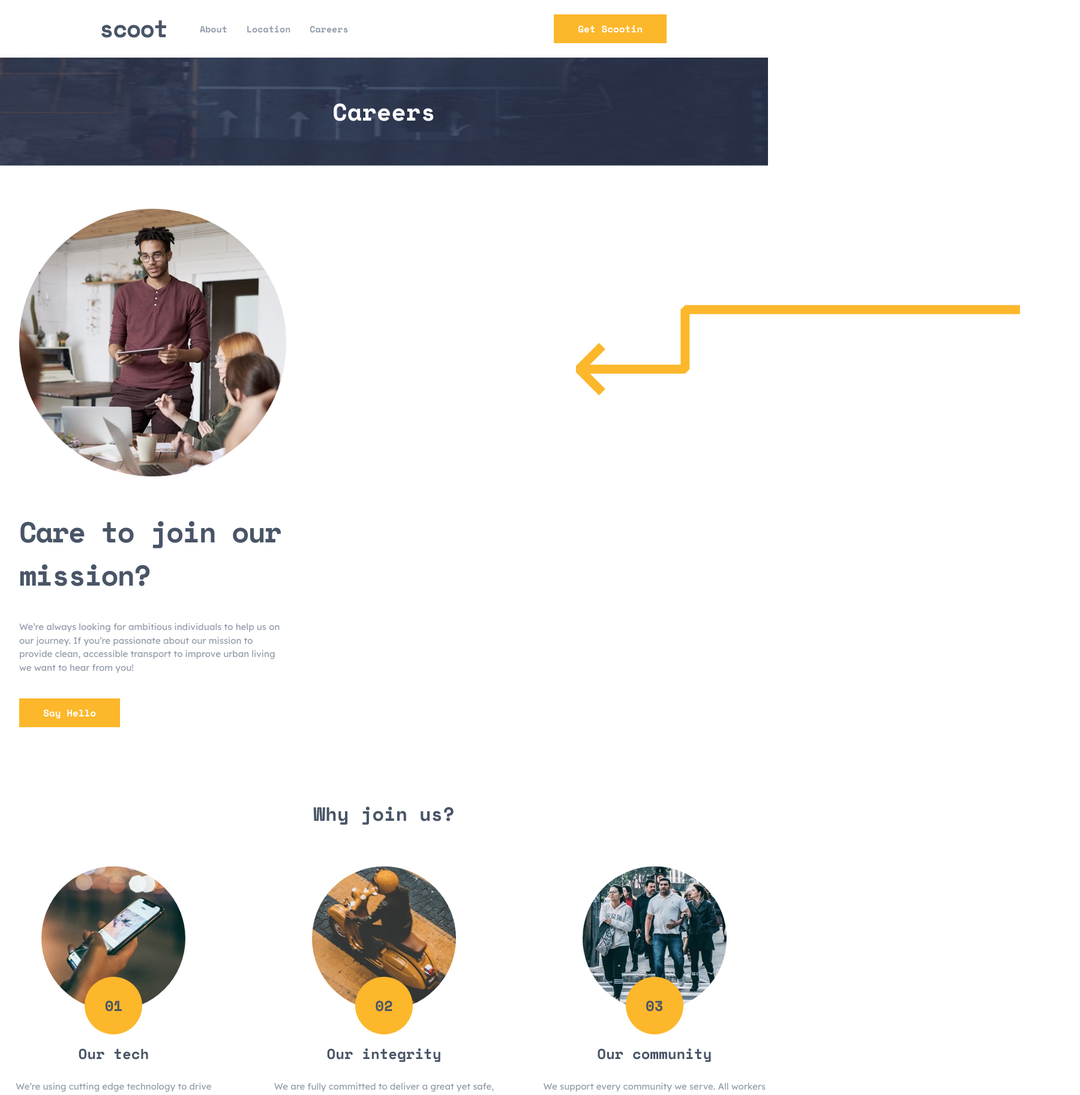
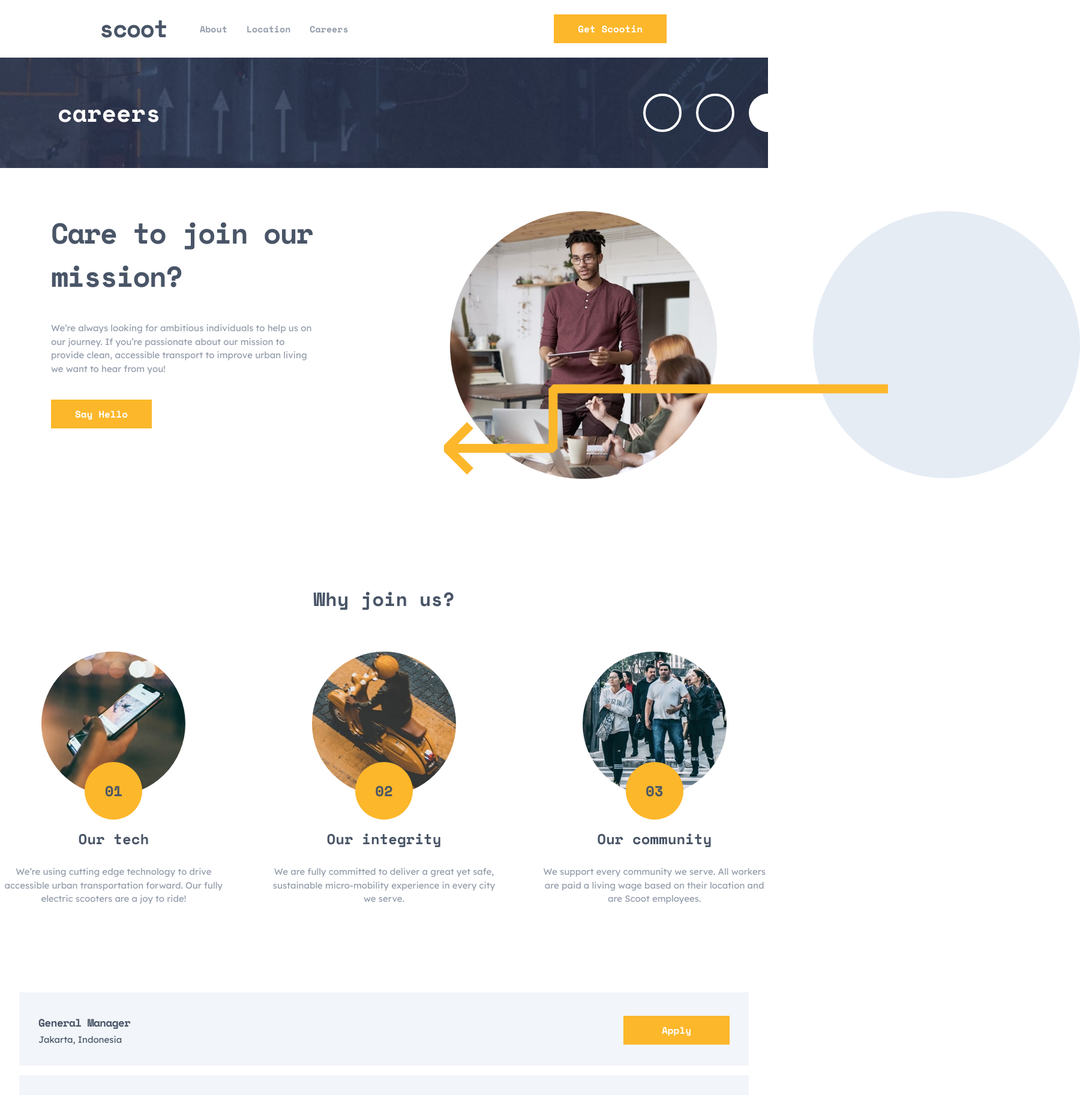
Before and after one commit to nikanoza/scoot-app, a React (Vite) app: page /careers in a window 1280 px wide. Shown: the top 1825 px of the page at 60% size, 1800 px wide, since content can reach past the window. Built offline with nearby package versions, Linux system fonts and the light colour scheme.

Commit message:
style: make careers page tablet responsive

```diff
--- a/src/components/careers/Employee.tsx
+++ b/src/components/careers/Employee.tsx
@@ -5,14 +5,16 @@ type PropsType = {
 
 const Employee: React.FC<PropsType> = ({ address, position }) => {
   return (
-    <div className="pt-9 pb-8 px-8 bg-light w-full flex flex-col items-center">
+    <div className="pt-9 pb-8 px-8 bg-light w-full flex flex-col md:flex-row md:justify-between items-center">
+      <div className="w-full">
         <h3 className="mono font-bold text-semi-gray text-lg tracking-[-0.804px]">
           {position}
         </h3>
         <h4 className="lexend font-normal text-semi-gray text-[15px] mt-1">
           {address}
         </h4>
-      <button className="w-full py-3 bg-yellow mono font-bold text-base text-white border-none mt-4">
+      </div>
+      <button className="w-full md:px-16 md:w-fit py-3 bg-yellow mono font-bold text-base text-white border-none mt-4 md:mt-0">
         Apply
       </button>
     </div>
--- a/src/components/careers/Employees.tsx
+++ b/src/components/careers/Employees.tsx
@@ -32,7 +32,7 @@ const Employees = () => {
     <div className="w-full mt-36">
       <ul className="w-full flex flex-col gap-4 px-8">
         {employees.map((employee) => (
-          <Employee key={employee.address} {...employee} />
+          <Employee key={employee.position} {...employee} />
         ))}
       </ul>
     </div>
--- a/src/index.css
+++ b/src/index.css
@@ -52,6 +52,14 @@ body {
     background-image: url(./assets/images/careers-location-hero-mobile.jpg);
     background-size: 100% 100%;
   }
+  .careers-hero-tablet {
+    background-image: url(./assets/images/careers-locations-hero-tablet.jpg);
+    background-size: 100% 100%;
+  }
+  .careers-hero-desktop {
+    background-image: url(./assets/images/careers-locations-hero-desktop.jpg);
+    background-size: 100% 100%;
+  }
   .footer-mobile {
     background-image: url(./assets/images/footer-mobile.png);
     background-size: 100% 100%;
--- a/src/views/About/About.tsx
+++ b/src/views/About/About.tsx
@@ -41,7 +41,7 @@ const safe = [
 const About = () => {
   return (
     <div className="w-full">
-      <div className="w-full py-[60px] md:pl-24 md:flex md:items-center md:justify-between about-hero-mobile ms:about-hero-tablet xl:about-hero-desktop">
+      <div className="w-full py-[60px] md:pl-24 md:flex md:items-center md:justify-between about-hero-mobile md:about-hero-tablet xl:about-hero-desktop">
         <h2 className="mono font-bold text-white text-[40px] text-center">
           About
         </h2>
--- a/src/views/Careers/Careers.tsx
+++ b/src/views/Careers/Careers.tsx
@@ -5,16 +5,26 @@ import { LeftDownwardArrow } from "../../svg";
 const Careers = () => {
   return (
     <div className="w-full">
-      <div className="w-full py-[60px] careers-hero-mobile">
+      <div className="w-full py-[60px] md:pl-24 md:flex md:items-center md:justify-between careers-hero-mobile md:careers-hero-tablet xl:careers-hero-desktop">
         <h2 className="mono font-bold text-white text-[40px] text-center">
-          Careers
+          careers
         </h2>
+        <div className="hidden md:flex items-center gap-6 ml-auto translate-x-8">
+          <div className="w-16 h-16 border-4 rounded-full border-white"></div>
+          <div className="w-16 h-16 border-4 rounded-full border-white"></div>
+          <div className="w-16 h-16 rounded-full bg-white"></div>
+        </div>
       </div>
-      <div className="w-full relative mt-[72px] px-8">
-        <div className="absolute top-40 -right-[420px]">
+      <div className="w-full md:px-24 mt-[72px] relative xl:flex xl:flex-row-reverse xl:gap-[220px] xl:justify-center">
+        <div className="absolute top-40 md:top-72 -right-[420px] md:-right-[100px] xl:-right-[200px] z-20">
           <LeftDownwardArrow />
         </div>
-        <img src={JoinUs} alt="telemetry" className="rounded-full mb-14" />
+        <div className="hidden md:block w-[445px] h-[445px] rounded-full bg-light-gray absolute top-0 -right-[450px] md:-right-[350px] xl:-right-[520px] z-10"></div>
+        <img
+          src={JoinUs}
+          alt="telemetry"
+          className="rounded-full mb-14 md:mx-auto xl:mx-0"
+        />
         <Info
           title="Care to join our mission?"
           description="We’re always looking for ambitious individuals to help us on our journey. If you’re passionate about our mission to provide clean, accessible transport to improve urban living we want to hear from you!"
```
Lines whose indentation alone changed are shown as unchanged.
